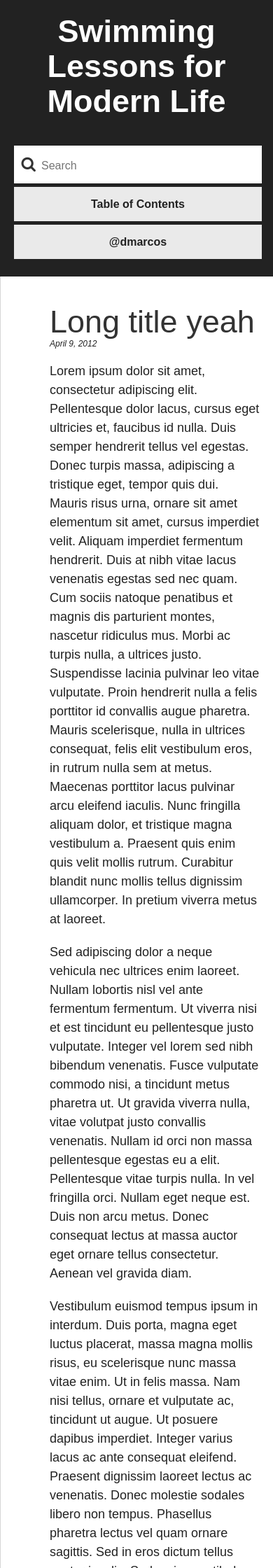
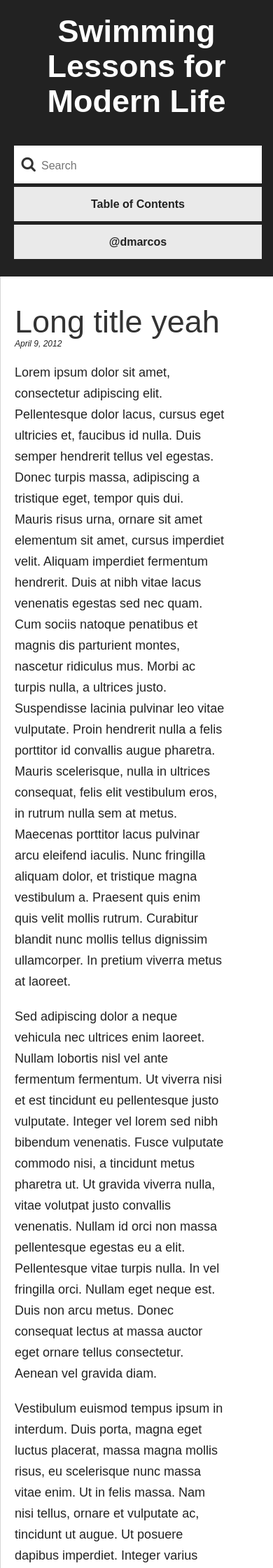
Before and after one commit to dmarcos/dmarcos.github.com, a Jekyll site: the page built from index.html, in a window 390 px wide. Shown: the top 2240 px of the page at 70% size. Built offline with Jekyll 4.4.1, drawn with Linux system fonts in a browser that asks for light colours; Markdown is read by kramdown in place of the engine named in the settings.

Commit message:
Responsive css

```diff
--- a/css/style.css
+++ b/css/style.css
@@ -194,6 +194,10 @@ p{
     min-height: 0px;
   }
 
+  section#content{
+    padding: 20px 50px 0 0;
+  }
+
   table.tableOfContents{
     width: 100%;
     font-size: 18px;
@@ -213,6 +217,10 @@ p{
     padding: 20px;
   }
 
+  article p{
+    line-height: 30px;
+  }
+
   article h2{
     font-size: 22px;
   }
```
